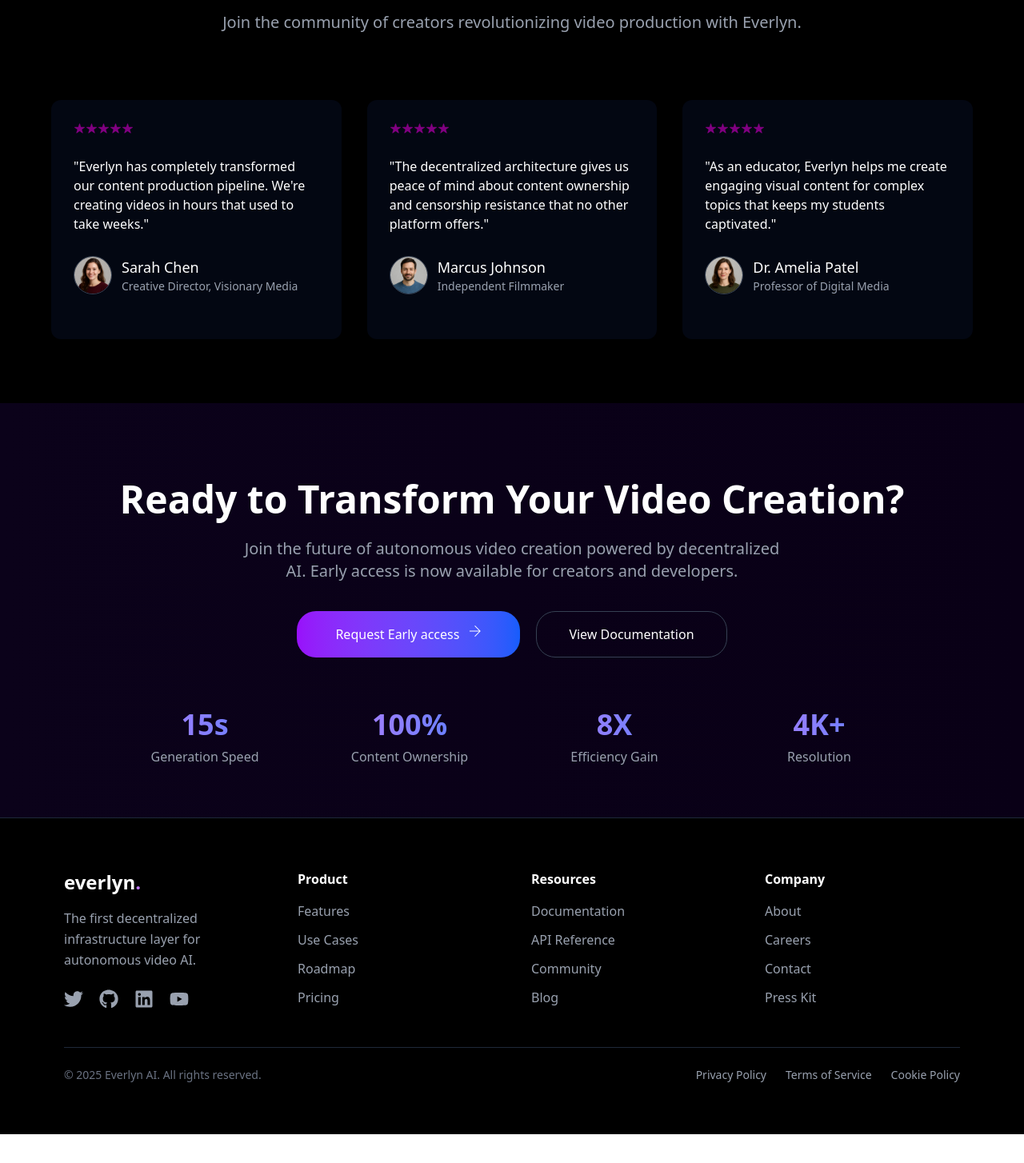
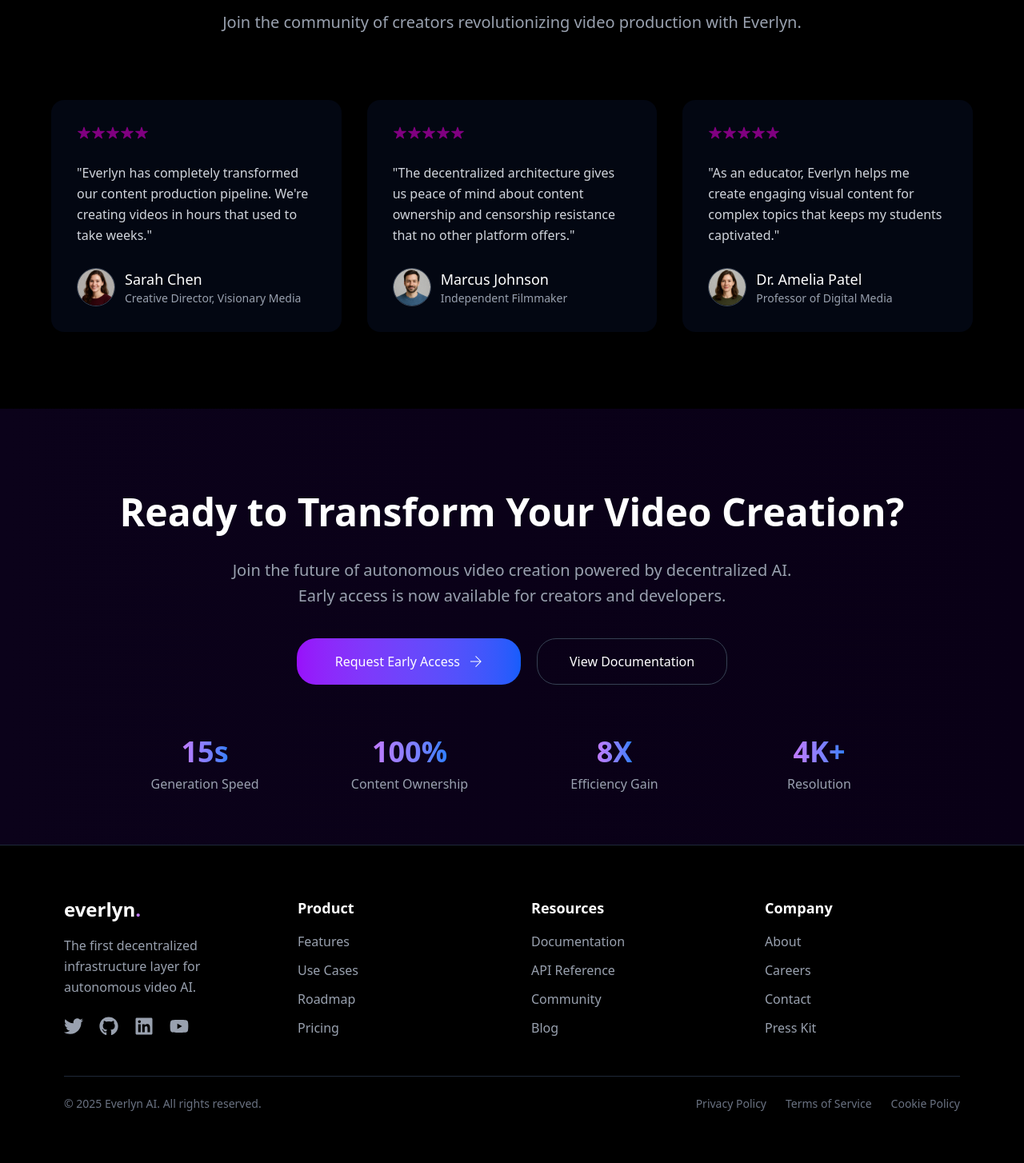
Before and after one commit to RadicalOniSzn/everlyn, a React (Vite) app: page / in a window 1280 px wide. Shown: the part 4347-5801 px from the top of the page at 80% size. Before the commit the page ends 5765 px from the top, so only its background shows below. Built offline with nearby package versions, Linux system fonts and the light colour scheme.

Commit message:
fixed reponsiveness on all components

```diff
--- a/package.json
+++ b/package.json
@@ -13,8 +13,10 @@
     "framer-motion": "^12.23.22",
     "lucide-react": "^0.544.0",
     "react": "^19.1.1",
+    "react-countup": "^6.5.3",
     "react-dom": "^19.1.1",
     "react-icons": "^5.5.0",
+    "react-intersection-observer": "^9.16.0",
     "react-router-dom": "^7.9.1"
   },
   "devDependencies": {
--- a/src/components/CallToAction.jsx
+++ b/src/components/CallToAction.jsx
@@ -1,50 +1,72 @@
 import React from "react";
 import { TfiArrowRight } from "react-icons/tfi";
+import CountUp from "react-countup";
+import { useInView } from "react-intersection-observer";
 
 function CallToAction() {
+  const { ref, inView } = useInView({
+    triggerOnce: true,
+    threshold: 0.3,
+  });
+
   const data = [
-    { value: "15s", label: "Generation Speed" },
-    { value: "100%", label: "Content Ownership" },
-    { value: "8X", label: "Efficiency Gain" },
-    { value: "4K+", label: "Resolution" },
+    { value: 15, suffix: "s", label: "Generation Speed" },
+    { value: 100, suffix: "%", label: "Content Ownership" },
+    { value: 8, suffix: "X", label: "Efficiency Gain" },
+    { value: 4, suffix: "K+", label: "Resolution" },
   ];
 
   return (
     <>
-    <section className="pt-24 flex flex-col justify-center items-center text-center px-16 bg-gradient-to-r from-[#0b021a] to-[#090016]">
-      <h1 className=" text-5xl md:text-[3rem] font-extrabold mb-6 ">
+
+      <section className="pt-20 sm:pt-24 flex flex-col justify-center items-center text-center px-4 sm:px-8 md:px-16 bg-gradient-to-r from-[#0b021a] to-[#090016]">
+        <h1 className="text-3xl sm:text-4xl md:text-[3rem] font-extrabold mb-5 sm:mb-6 leading-snug">
           Ready to Transform Your Video Creation?
         </h1>
-      <h2 className="text-sm md:text-xl px-10 text-gray-400 justify-center font-normal max-w-3xl">
-        Join the future of autonomous video creation powered by decentralized AI. Early access is now available for creators and developers.
+
+        <h2 className="text-xs sm:text-sm md:text-xl text-gray-400 font-normal max-w-3xl mx-auto px-4 sm:px-6 leading-relaxed">
+          Join the future of autonomous video creation powered by decentralized
+          AI. Early access is now available for creators and developers.
         </h2>
-      <div className="flex gap-5 mt-9">
-        <button className="hover:text-blue-400 text-white gradient: bg-gradient-to-l from-blue-600 to-purple-600 rounded-3xl py-[1rem] px-[3rem] transition-colors">
-          <div className="flex gap-3">
-            <span>Request Early access</span>
-            <span>
+
+
+        <div className="flex flex-col sm:flex-row gap-4 sm:gap-5 mt-8 sm:mt-9 w-full sm:w-auto justify-center">
+          <button className="hover:brightness-110 text-white bg-gradient-to-l from-blue-600 to-purple-600 rounded-3xl py-[0.9rem] px-[2rem] sm:py-[1rem] sm:px-[3rem] transition-all text-sm sm:text-base">
+            <div className="flex gap-2 sm:gap-3 items-center justify-center">
+              <span>Request Early Access</span>
               <TfiArrowRight />
-            </span>
             </div>
           </button>
-        <button className=" hover:text-blue-400 text-white for border border-gray-700 rounded-3xl py-[1rem] px-[2.5rem] transition-colors">
-          <div className="flex gap-2 ">
+
+          <button className="hover:bg-gray-900 text-white border border-gray-700 rounded-3xl py-[0.9rem] px-[2rem] sm:py-[1rem] sm:px-[2.5rem] transition-all text-sm sm:text-base">
+            <div className="flex gap-2 items-center justify-center">
               <span>View Documentation</span>
             </div>
           </button>
         </div>
-
-
       </section>
 
-    <section className="w-full py-16 bg-gradient-to-r from-[#0b021a] to-[#090016] text-white flex justify-center">
+      {/* Metrics Section */}
+      <section
+        ref={ref}
+        className="w-full py-14 sm:py-16 bg-gradient-to-r from-[#0b021a] to-[#090016] text-white flex justify-center"
+      >
         <div className="w-[90%] md:w-[80%] max-w-6xl grid grid-cols-2 sm:grid-cols-4 gap-y-10 text-center">
           {data.map((item, index) => (
-          <div key={index}>
-            <h2 className="text-3xl sm:text-4xl font-bold text-transparent bg-clip-text bg-gradient-to-r from-purple-400 to-blue-500">
-              {item.value}
+            <div key={index} className="flex flex-col items-center">
+              <h2 className="text-2xl sm:text-3xl md:text-4xl font-bold text-transparent bg-clip-text bg-gradient-to-r from-purple-400 to-blue-500">
+                {inView ? (
+                  <CountUp
+                    start={0}
+                    end={item.value}
+                    duration={2.5}
+                    suffix={item.suffix}
+                  />
+                ) : (
+                  `0${item.suffix}`
+                )}
               </h2>
-            <p className="mt-2 text-gray-400 text-sm sm:text-base">
+              <p className="mt-2 text-gray-400 text-xs sm:text-sm md:text-base">
                 {item.label}
               </p>
             </div>
--- a/src/components/Footer.jsx
+++ b/src/components/Footer.jsx
@@ -2,17 +2,17 @@ import { FaTwitter, FaGithub, FaLinkedin, FaYoutube } from "react-icons/fa";
 
 export default function Footer() {
   return (
-    <footer className="bg-black text-gray-400 py-16 px-6 md:px-20 border-t border-gray-800">
-      <div className="max-w-7xl mx-auto grid grid-cols-1 md:grid-cols-4 gap-12">
+    <footer className="bg-black text-gray-400 py-12 sm:py-14 md:py-16 px-6 sm:px-10 md:px-20 border-t border-gray-800">
+      <div className="max-w-7xl mx-auto grid grid-cols-1 sm:grid-cols-2 md:grid-cols-4 gap-10 sm:gap-12 text-center sm:text-left">
         {/* Brand */}
-        <div>
-          <h2 className="text-2xl font-bold text-white mb-4">
+        <div className="flex flex-col items-center sm:items-start">
+          <h2 className="text-2xl font-bold text-white mb-3 sm:mb-4">
             everlyn<span className="text-purple-400">.</span>
           </h2>
-          <p className="text-gray-400 leading-relaxed">
+          <p className="text-gray-400 leading-relaxed text-sm sm:text-base max-w-xs">
             The first decentralized infrastructure layer for autonomous video AI.
           </p>
-          <div className="flex space-x-5 mt-6 text-2xl text-gray-400">
+          <div className="flex justify-center sm:justify-start space-x-5 mt-5 sm:mt-6 text-xl sm:text-2xl text-gray-400">
             <a href="#" className="hover:text-purple-400"><FaTwitter /></a>
             <a href="#" className="hover:text-purple-400"><FaGithub /></a>
             <a href="#" className="hover:text-purple-400"><FaLinkedin /></a>
@@ -22,47 +22,47 @@ export default function Footer() {
 
         {/* Product */}
         <div>
-          <h3 className="text-white font-semibold mb-4">Product</h3>
-          <ul className="space-y-3">
-            <li><a href="#" className="hover:text-white">Features</a></li>
-            <li><a href="#" className="hover:text-white">Use Cases</a></li>
-            <li><a href="#" className="hover:text-white">Roadmap</a></li>
-            <li><a href="#" className="hover:text-white">Pricing</a></li>
+          <h3 className="text-white font-semibold mb-3 sm:mb-4 text-base sm:text-lg">Product</h3>
+          <ul className="space-y-2 sm:space-y-3 text-sm sm:text-base">
+            <li><a href="#" className="hover:text-white transition-colors">Features</a></li>
+            <li><a href="#" className="hover:text-white transition-colors">Use Cases</a></li>
+            <li><a href="#" className="hover:text-white transition-colors">Roadmap</a></li>
+            <li><a href="#" className="hover:text-white transition-colors">Pricing</a></li>
           </ul>
         </div>
 
         {/* Resources */}
         <div>
-          <h3 className="text-white font-semibold mb-4">Resources</h3>
-          <ul className="space-y-3">
-            <li><a href="#" className="hover:text-white">Documentation</a></li>
-            <li><a href="#" className="hover:text-white">API Reference</a></li>
-            <li><a href="#" className="hover:text-white">Community</a></li>
-            <li><a href="#" className="hover:text-white">Blog</a></li>
+          <h3 className="text-white font-semibold mb-3 sm:mb-4 text-base sm:text-lg">Resources</h3>
+          <ul className="space-y-2 sm:space-y-3 text-sm sm:text-base">
+            <li><a href="#" className="hover:text-white transition-colors">Documentation</a></li>
+            <li><a href="#" className="hover:text-white transition-colors">API Reference</a></li>
+            <li><a href="#" className="hover:text-white transition-colors">Community</a></li>
+            <li><a href="#" className="hover:text-white transition-colors">Blog</a></li>
           </ul>
         </div>
 
         {/* Company */}
         <div>
-          <h3 className="text-white font-semibold mb-4">Company</h3>
-          <ul className="space-y-3">
-            <li><a href="#" className="hover:text-white">About</a></li>
-            <li><a href="#" className="hover:text-white">Careers</a></li>
-            <li><a href="#" className="hover:text-white">Contact</a></li>
-            <li><a href="#" className="hover:text-white">Press Kit</a></li>
+          <h3 className="text-white font-semibold mb-3 sm:mb-4 text-base sm:text-lg">Company</h3>
+          <ul className="space-y-2 sm:space-y-3 text-sm sm:text-base">
+            <li><a href="#" className="hover:text-white transition-colors">About</a></li>
+            <li><a href="#" className="hover:text-white transition-colors">Careers</a></li>
+            <li><a href="#" className="hover:text-white transition-colors">Contact</a></li>
+            <li><a href="#" className="hover:text-white transition-colors">Press Kit</a></li>
           </ul>
         </div>
       </div>
 
-      {/* Bottom */}
-      <div className="border-t border-gray-800 mt-12 pt-6 flex flex-col md:flex-row justify-between items-center text-sm">
-        <p className="text-gray-500 mb-4 md:mb-0">
+
+      <div className="border-t border-gray-800 mt-10 sm:mt-12 pt-5 sm:pt-6 flex flex-col md:flex-row justify-center md:justify-between items-center text-xs sm:text-sm text-gray-500 space-y-3 md:space-y-0">
+        <p className="text-center md:text-left">
           © 2025 Everlyn AI. All rights reserved.
         </p>
-        <div className="flex space-x-6">
-          <a href="#" className="hover:text-white">Privacy Policy</a>
-          <a href="#" className="hover:text-white">Terms of Service</a>
-          <a href="#" className="hover:text-white">Cookie Policy</a>
+        <div className="flex flex-wrap justify-center md:justify-end space-x-4 sm:space-x-6">
+          <a href="#" className="hover:text-white transition-colors">Privacy Policy</a>
+          <a href="#" className="hover:text-white transition-colors">Terms of Service</a>
+          <a href="#" className="hover:text-white transition-colors">Cookie Policy</a>
         </div>
       </div>
     </footer>
--- a/src/components/Hero.jsx
+++ b/src/components/Hero.jsx
@@ -4,27 +4,26 @@ import { TfiArrowRight } from "react-icons/tfi";
 
 function Hero() {
   return (
-    <section
-      className="h-screen flex flex-col justify-center items-center text-center px-6 bg-gradient-to-r from-black to-gray-950 ">
-      {/* Tagline */}
+    <section className="h-screen flex flex-col justify-center items-center text-center px-6 bg-gradient-to-r from-black to-gray-950 ">
+
       <p className="mt-24  text-purple-300 text-[14px] sm:text-[15px] md:text-sm mb-6 sm:mb-8 max-w-xs sm:max-w-md md:max-w-2xl border border-purple-900 bg-purple-600/20 rounded-2xl py-[0.15rem] px-[0.7rem]">
         <span className="text-lg text-purple-400">• </span>
         Introducing the future of autonomous video
       </p>
 
-      {/* Main heading */}
+
       <h1 className="text-3xl sm:text-4xl md:text-[4.2rem] font-extrabold mb-4 sm:mb-6 leading-snug sm:leading-tight">
         The First Decentralized AI for Autonomous Video
       </h1>
 
-      {/* Subheading */}
+
       <h2 className="text-xs sm:text-sm md:text-xl text-gray-400 font-normal max-w-sm sm:max-w-xl md:max-w-3xl">
         Everlyn empowers creators with AI-driven video generation on a secure,
         decentralized infrastructure. Create stunning, autonomous video content
         with unprecedented control and ownership.
       </h2>
 
-      {/* Buttons */}
+
       <div className="flex flex-col sm:flex-row gap-4 sm:gap-5 mt-8 sm:mt-9">
         <button className="hover:brightness-90 text-white bg-gradient-to-l from-blue-600 to-purple-600 rounded-3xl py-[0.7rem] px-[2rem] transition-all duration-300">
           <div className="flex items-center justify-center gap-2 sm:gap-3">
--- a/src/components/Testimonials.jsx
+++ b/src/components/Testimonials.jsx
@@ -4,93 +4,132 @@ import React from "react";
 
 function Testimonials() {
   return (
-    <section id="testimonials" className="py-20 px-6 bg-black text-white">
-      <div className=" pb-20 px-18 text-center">
-        <h2 className="text-4xl md:text-[2.4rem] font-bold text-center mb-4">
+    <section
+      id="testimonials"
+      className="py-16 md:py-20 px-4 sm:px-8 md:px-12 bg-black text-white"
+    >
+
+      <div className="pb-10 md:pb-20 text-center">
+        <h2 className="text-3xl sm:text-4xl md:text-[2.4rem] font-bold mb-4">
           What Our Users Say
         </h2>
-        <p className="text-sm md:text-xl text-gray-400 m-auto text-center font-normal max-w-3xl leading-relaxed">
+        <p className="text-sm sm:text-base md:text-xl text-gray-400 mx-auto max-w-3xl leading-relaxed">
           Join the community of creators revolutionizing video production with
           Everlyn.
         </p>
       </div>
 
-      <IconContext.Provider value={{ color: "purple", size: "15px" }}>
-        <div className="grid grid-cols-1 md:grid-cols-3 gap-8 max-w-6xl mx-auto">
 
-          <div className="p-7 bg-gray-950 hover:bg-gray-900 rounded-xl shadow-lg">
-            <div className=" flex flex-row pb-7">
-              <IoIosStar /> <IoIosStar /> <IoIosStar /> <IoIosStar />{" "}
-              <IoIosStar />
+      <IconContext.Provider value={{ color: "purple", size: "18px" }}>
+        <div
+          className="
+            flex flex-row gap-6 sm:gap-8 overflow-x-auto lg:grid lg:grid-cols-3
+            lg:overflow-visible max-w-6xl mx-auto pb-4 scrollbar-hide
+          "
+        >
+
+          <div
+            className="
+              flex-shrink-0 w-80 sm:w-96 lg:w-auto
+              p-6 sm:p-8 bg-gray-950 hover:bg-gray-900
+              rounded-2xl shadow-lg transition-colors
+            "
+          >
+            <div className="flex flex-row pb-5 sm:pb-7">
+              {[...Array(5)].map((_, i) => (
+                <IoIosStar key={i} />
+              ))}
             </div>
-            <p className="pb-7">
+            <p className="pb-6 sm:pb-7 text-gray-300 text-sm sm:text-base leading-relaxed">
               "Everlyn has completely transformed our content production
               pipeline. We're creating videos in hours that used to take weeks."
             </p>
 
-            <div className="flex items-center gap-3 pb-7 " >
+            <div className="flex items-center gap-3">
               <img
                 src="./user1.png"
                 alt="Sarah Chen"
-                className="w-12 h-12 rounded-full border border-gray-700"
+                className="w-10 h-10 sm:w-12 sm:h-12 rounded-full border border-gray-700"
               />
               <div>
-                <h4 className="font-normal text-lg">Sarah Chen</h4>
-                <p className="text-sm text-gray-400">
+                <h4 className="font-normal text-base sm:text-lg">Sarah Chen</h4>
+                <p className="text-xs sm:text-sm text-gray-400">
                   Creative Director, Visionary Media
                 </p>
               </div>
             </div>
           </div>
 
-          <div className="p-7 bg-gray-950 hover:bg-gray-900 rounded-xl shadow-lg">
-            <div className=" flex flex-row pb-7">
-              <IoIosStar /> <IoIosStar /> <IoIosStar /> <IoIosStar />{" "}
-              <IoIosStar />
+
+          <div
+            className="
+              flex-shrink-0 w-80 sm:w-96 lg:w-auto
+              p-6 sm:p-8 bg-gray-950 hover:bg-gray-900
+              rounded-2xl shadow-lg transition-colors
+            "
+          >
+            <div className="flex flex-row pb-5 sm:pb-7">
+              {[...Array(5)].map((_, i) => (
+                <IoIosStar key={i} />
+              ))}
             </div>
-            <p className="pb-7">
-            "The decentralized architecture gives us peace of mind about content ownership and censorship resistance that no other platform offers."
+            <p className="pb-6 sm:pb-7 text-gray-300 text-sm sm:text-base leading-relaxed">
+              "The decentralized architecture gives us peace of mind about
+              content ownership and censorship resistance that no other platform
+              offers."
             </p>
 
-            <div className="flex items-center gap-3 pb-7">
+            <div className="flex items-center gap-3">
               <img
                 src="./user2.png"
                 alt="Marcus Johnson"
-                className="w-12 h-12 rounded-full border border-gray-700"
+                className="w-10 h-10 sm:w-12 sm:h-12 rounded-full border border-gray-700"
               />
               <div>
-                <h4 className="font-normal text-lg">Marcus Johnson</h4>
-                <p className="text-sm text-gray-400">
+                <h4 className="font-normal text-base sm:text-lg">
+                  Marcus Johnson
+                </h4>
+                <p className="text-xs sm:text-sm text-gray-400">
                   Independent Filmmaker
                 </p>
               </div>
             </div>
           </div>
 
-          <div className="p-7 bg-gray-950 hover:bg-gray-900 rounded-xl shadow-lg">
-            <div className=" flex flex-row pb-7">
-              <IoIosStar /> <IoIosStar /> <IoIosStar /> <IoIosStar />{" "}
-              <IoIosStar />
+
+          <div
+            className="
+              flex-shrink-0 w-80 sm:w-96 lg:w-auto
+              p-6 sm:p-8 bg-gray-950 hover:bg-gray-900
+              rounded-2xl shadow-lg transition-colors
+            "
+          >
+            <div className="flex flex-row pb-5 sm:pb-7">
+              {[...Array(5)].map((_, i) => (
+                <IoIosStar key={i} />
+              ))}
             </div>
-            <p className="pb-7">
-            "As an educator, Everlyn helps me create engaging visual content for complex topics that keeps my students captivated."
+            <p className="pb-6 sm:pb-7 text-gray-300 text-sm sm:text-base leading-relaxed">
+              "As an educator, Everlyn helps me create engaging visual content
+              for complex topics that keeps my students captivated."
             </p>
 
-            <div className="flex items-center gap-3 pb-7">
+            <div className="flex items-center gap-3">
               <img
                 src="./user3.png"
                 alt="Dr. Amelia Patel"
-                className="w-12 h-12 rounded-full border border-gray-700"
+                className="w-10 h-10 sm:w-12 sm:h-12 rounded-full border border-gray-700"
               />
               <div>
-                <h4 className="font-normal text-lg">Dr. Amelia Patel</h4>
-                <p className="text-sm text-gray-400">
+                <h4 className="font-normal text-base sm:text-lg">
+                  Dr. Amelia Patel
+                </h4>
+                <p className="text-xs sm:text-sm text-gray-400">
                   Professor of Digital Media
                 </p>
               </div>
             </div>
           </div>
-
         </div>
       </IconContext.Provider>
     </section>
--- a/src/index.css
+++ b/src/index.css
@@ -1 +1,10 @@
 @import "tailwindcss";
+
+
+.scrollbar-hide::-webkit-scrollbar {
+    display: none;
+  }
+  .scrollbar-hide {
+    -ms-overflow-style: none;
+    scrollbar-width: none;
+  }
```
Also changed, not shown: src/components/Features.jsx (+8 -8 lines), src/components/HowItWorks.jsx (+4 -4 lines), src/components/Navbar.jsx (+5 -5 lines), src/components/UseCases.jsx (+5 -5 lines), 1 other file (tests, documents, lock files or other folders). Lines whose indentation alone changed are shown as unchanged.
